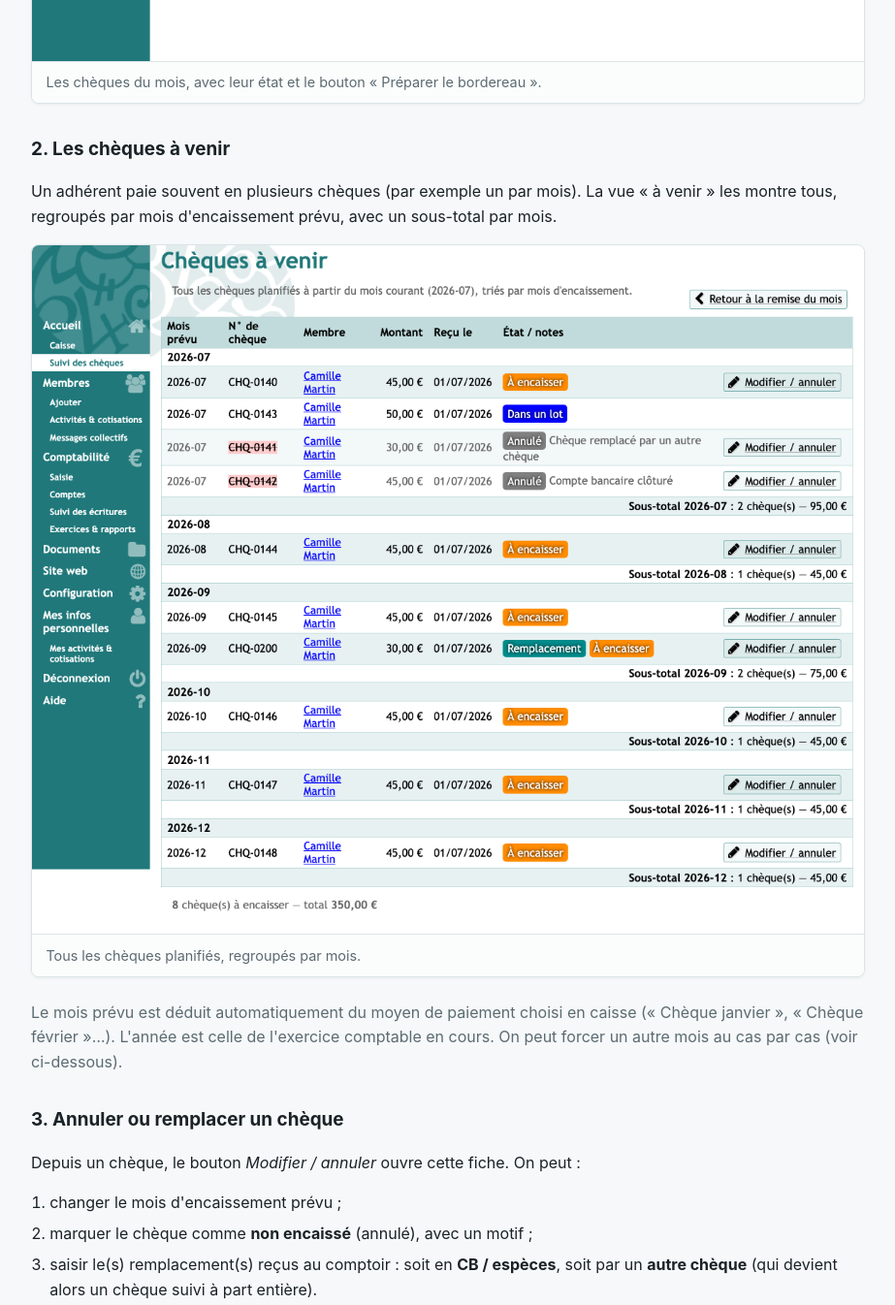
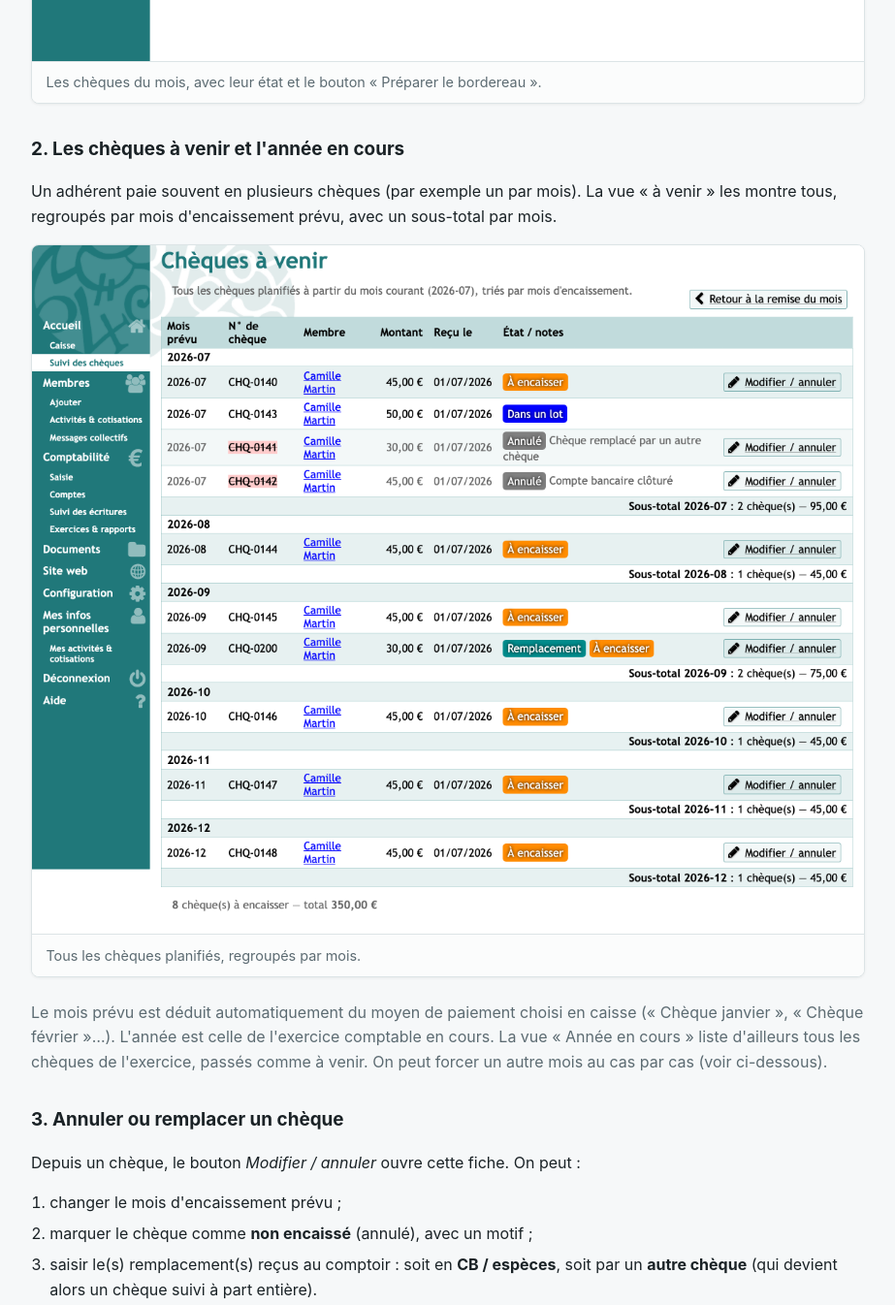
Before and after one commit to ewjoachim/paheko-joachim, a plain HTML site: page doc/suivi_cheques/guide.html in a window 1280 px wide. Shown: the part 1580-2926 px from the top of the page at 97% size, without its empty margins (178-1101 px from the left). Drawn offline with Linux system fonts and the light colour scheme.

Commit message:
Update the guide for recent features
Mention the "Année en cours" whole-year view alongside "Mois à venir",
and document cancelling a not-yet-recorded deposit slip. Screenshots
still to be regenerated (pending the CI Playwright job).

Co-Authored-By: Claude Opus 4.8 (1M context) <noreply@anthropic.com>

```diff
--- a/doc/suivi_cheques/guide.html
+++ b/doc/suivi_cheques/guide.html
@@ -125,7 +125,7 @@
 		<figcaption>Les chèques du mois, avec leur état et le bouton « Préparer le bordereau ».</figcaption>
 	</figure>
 
-	<h3>2. Les chèques à venir</h3>
+	<h3>2. Les chèques à venir et l'année en cours</h3>
 	<p>
 		Un adhérent paie souvent en plusieurs chèques (par exemple un par mois). La vue « à venir » les montre
 		tous, regroupés par mois d'encaissement prévu, avec un sous-total par mois.
@@ -136,7 +136,7 @@
 	</figure>
 	<p class="muted">
 		Le mois prévu est déduit automatiquement du moyen de paiement choisi en caisse (« Chèque janvier »,
-		« Chèque février »…). L'année est celle de l'exercice comptable en cours. On peut forcer un autre mois
+		« Chèque février »…). L'année est celle de l'exercice comptable en cours. La vue « Année en cours » liste d'ailleurs tous les chèques de l'exercice, passés comme à venir. On peut forcer un autre mois
 		au cas par cas (voir ci-dessous).
 	</p>
 
@@ -170,7 +170,7 @@
 	</figure>
 	<p>
 		Le bordereau généré est <strong>figé</strong> : il liste exactement ce qui part à la banque, à une date
-		donnée. Il s'imprime pour être remis avec les chèques.
+		donnée. Il s'imprime pour être remis avec les chèques. Généré par erreur&nbsp;? Tant qu'il n'a pas encore été comptabilisé, le bouton «&nbsp;Annuler le bordereau&nbsp;» le supprime et rend ses chèques à l'état «&nbsp;À encaisser&nbsp;».
 	</p>
 	<figure>
 		<img src="screenshots/05-bordereau.png" alt="Bordereau de remise figé, imprimable" />
```
